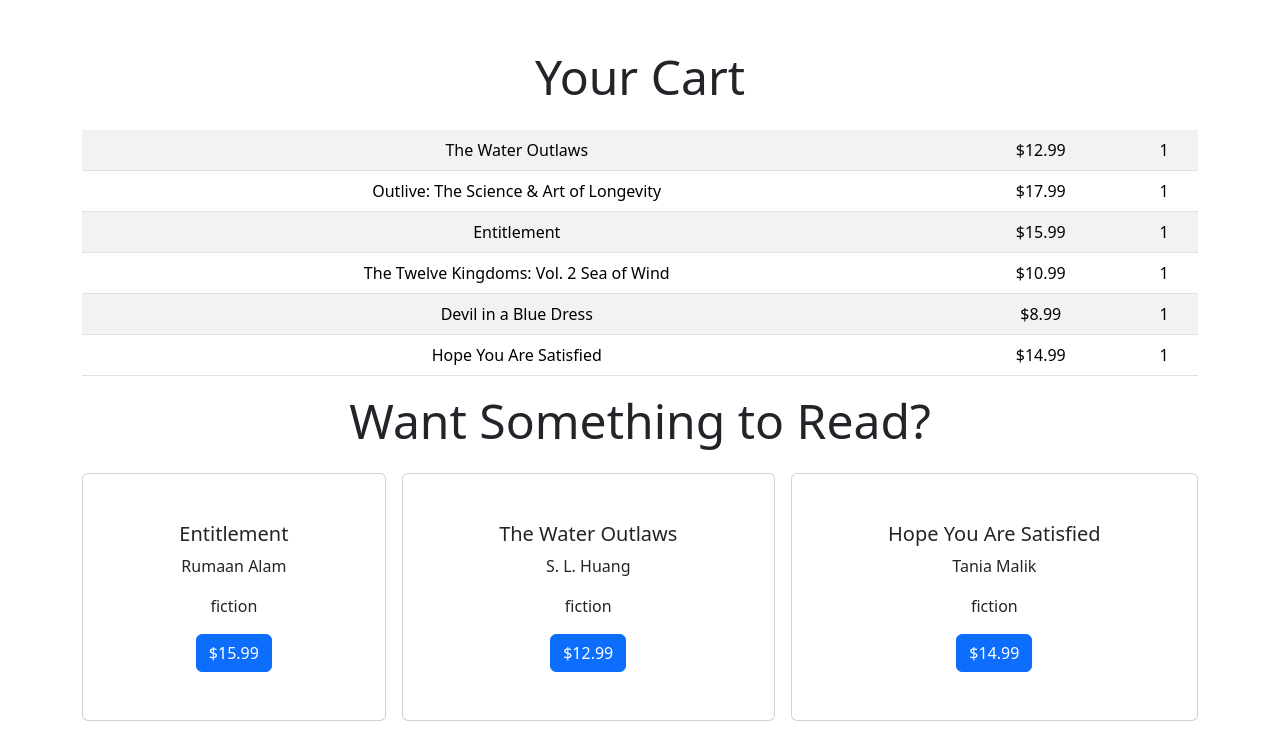
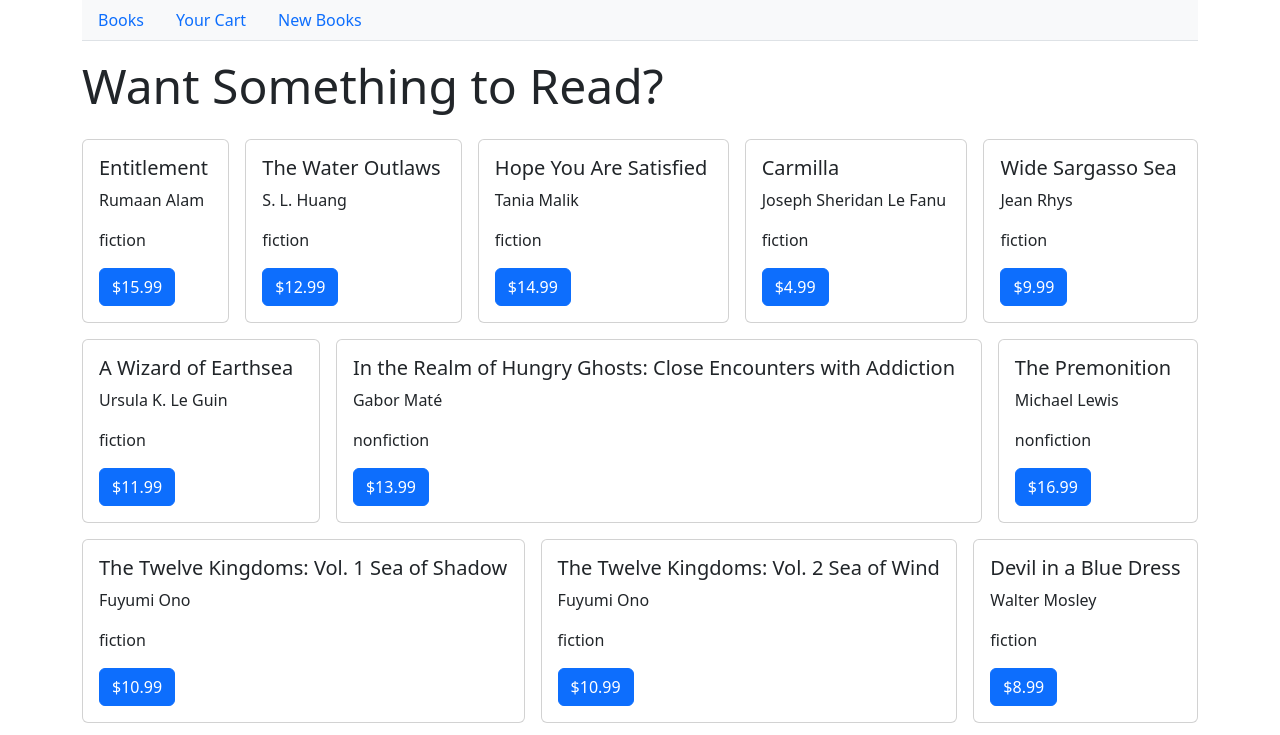
Before and after one commit to richhell/finalproject-react-ts, a React (Vite) app: page / in a window 1280 px wide. Shown: the top 735 px of the page. Built offline with nearby package versions, Linux system fonts and the light colour scheme; data requests are answered from the project's data file.

Commit message:
All three pages are working

```diff
--- a/db.json
+++ b/db.json
@@ -16,19 +16,9 @@
       "id": 6
     },
     {
-      "productId": 10,
+      "productId": 4,
       "quantity": 1,
       "id": 7
-    },
-    {
-      "productId": 11,
-      "quantity": 1,
-      "id": 8
-    },
-    {
-      "productId": 3,
-      "quantity": 1,
-      "id": 9
     }
   ],
   "books": [
@@ -116,5 +106,28 @@
       "genre": "nonfiction",
       "price": 17.99
     }
+  ],
+  "newBooks": [
+    {
+      "id": 101,
+      "title": "I Want to Burn This Place Down: Essays",
+      "author": "Maris Kreizman",
+      "genre": "nonfiction",
+      "price": 14.99
+    },
+    {
+      "id": 102,
+      "title": "The Antidote: A Novel",
+      "author": "Karen Russell",
+      "genre": "fiction",
+      "price": 15.99
+    },
+    {
+      "id": 103,
+      "title": "Three Days in June: A Novel",
+      "author": "Anne Tyler",
+      "genre": "fiction",
+      "price": 16.99
+    }
   ]
 }
--- a/package.json
+++ b/package.json
@@ -13,7 +13,8 @@
     "bootstrap": "^5.3.3",
     "react": "^19.0.0",
     "react-bootstrap": "^2.10.9",
-    "react-dom": "^19.0.0"
+    "react-dom": "^19.0.0",
+    "react-router-dom": "^7.2.0"
   },
   "devDependencies": {
     "@eslint/js": "^9.19.0",
--- a/src/App.tsx
+++ /dev/null
@@ -1,32 +0,0 @@
-import 'bootstrap/dist/css/bootstrap.min.css';
-import { useState } from 'react'
-import './App.css'
-import ProductList from './components/ProductList';
-import CartList from './components/CartList';
-import type { CartItem } from './types';
-import type { BookItem } from './types';
-
-export default function App() {
-  const [cartItems, setCartItems] = useState<CartItem[]>([]);
-  const [books, setBooks] = useState<BookItem[]>([]);
-
-  return (
-    <div className="container mt-3">
-      <h2 className="display-5 mb-4">Your Cart</h2>
-      <CartList
-      cartItems={cartItems}
-      setCartItems={setCartItems}
-      books={books}
-      />
-      <h2 className="display-5 mb-4">Want Something to Read?</h2>
-      <ProductList
-      cartItems={cartItems}
-      setCartItems={setCartItems}
-      books={books}
-      setBooks={setBooks}
-      />
-
-    </div>
-  )
-
-}
--- /dev/null
+++ b/src/NewBooks.tsx
@@ -0,0 +1,63 @@
+import { useEffect, useState } from "react";
+import { Spinner } from "react-bootstrap";
+import type { BookItem } from "./types";
+const bookData = "http://localhost:3000/";
+
+export default function NewBooks() {
+    const [books, setBooks] = useState<BookItem[]>([]);
+    const [loading, setLoading] = useState(false);
+    const [error, setError] = useState<null | string>(null);
+
+    // Render the list of books.
+  useEffect( () => {
+    const asyncFunction = async () => {
+      setLoading(true);
+      try {
+          const response = await fetch(bookData + "newbooks");
+
+          if (!response.ok) {
+            setError("Uh-oh! Something went wrong. " + response.statusText);
+          } else {
+            const data = await response.json()
+            setBooks(data);
+            setError(null);
+      }
+    } catch (error: any) {
+      setError("Uh-oh! Something went wrong. " + error.message);
+    }
+    setLoading(false);
+  }
+    asyncFunction();
+  }, []);
+
+
+    return(
+      <>
+      <h4 className="display-5 mb-4">Upcoming Titles</h4>
+      <p>New titles available for pre-order. Pre-orders purchased today will ship when available.</p>
+        <div className="d-flex flex-wrap gap-3">
+        {loading &&
+          <div className="spinner-container">
+            <Spinner variant="primary" />
+          </div>}
+        {error && <p className="alert alert-danger">{error}</p>}
+        { books.map(book => (
+            <div className="card flex-grow-1" key={book.id}>
+              <div className="card-body">
+                <h5 className="card-title">{book.title}</h5>
+                <p className="card-text">{book.author}</p>
+                <p className="card-text">{book.genre}</p>
+                <button
+                className="btn btn-primary"
+              >
+                ${book.price.toFixed(2)}</button>
+              </div>
+
+            </div>
+          ))
+        }
+
+        </div>
+      </>
+        )
+}
--- /dev/null
+++ b/src/Root.tsx
@@ -0,0 +1,25 @@
+import { NavLink, Outlet } from 'react-router-dom';
+import 'bootstrap/dist/css/bootstrap.min.css';
+import './index.css';
+export default function Root() {
+
+
+  return (
+    <div className="container">
+      <ul className="nav bg-light mb-3 border-bottom" >
+        <li className='nav-item'>
+          <NavLink to="/" className="nav-link">Books</NavLink>
+        </li>
+        <li className='nav-item'>
+          <NavLink to="/books-cart" className="nav-link">Your Cart</NavLink>
+        </li>
+        <li className='nav-item'>
+          <NavLink to="/newbooks" className="nav-link">New Books</NavLink>
+        </li>
+      </ul>
+      <Outlet />
+
+    </div>
+  )
+
+}
--- a/src/components/CartList.tsx
+++ b/src/components/CartList.tsx
@@ -6,18 +6,15 @@ import type { BookItem } from "../types";
 import CartItemRow from "./CartItemRow";
 const bookData = "http://localhost:3000/";
 
-type Props = {
-    cartItems: CartItem[]
-    setCartItems: (newValue: CartItem[]) => void
-    books: BookItem[]
 
-}
-export default function CartList({ cartItems, setCartItems, books }: Props) {
+export default function CartList() {
+    const [cartItems, setCartItems] = useState<CartItem[]>([]);
+    const [books, setBooks] = useState<BookItem[]>([]);
     const [loading, setLoading] = useState(false);
     const [error, setError] = useState<null | string>(null);
 
      useEffect( () => {
-        const asyncFunction = async () => {
+        const fetchCart = async () => {
             setLoading(true);
             try {
                 const response = await fetch(bookData + "cart");
@@ -32,13 +29,40 @@ export default function CartList({ cartItems, setCartItems, books }: Props) {
             }
             setLoading(false);
         }
-        asyncFunction();
+        fetchCart()
+
+        const fetchBooks = async () => {
+            setLoading(true);
+            try {
+                const response = await fetch(bookData + "books");
+
+                if (!response.ok) {
+                  setError("Uh-oh! Something went wrong. " + response.statusText);
+                } else {
+                  const data = await response.json()
+                  setBooks(data);
+                  setError(null);
+            }
+          } catch (error: any) {
+            setError("Uh-oh! Something went wrong. " + error.message);
+          }
+          setLoading(false);
+        }
+        fetchBooks();
       }, []
 
     );
 
+    // Remove a book from the cart.
+    const deleteBook = (id: number) => {
+        const updatedBooks = books.filter((book) => book.id !== id);
+        setBooks(updatedBooks);
+    };
+
+    // Render the list of books in the cart.
     return(
         <>
+        <h4 className="display-5 mb-4">Your Cart</h4>
         {loading ? (
             <div className="spinner-container">
             <Spinner variant="primary" />
@@ -53,7 +77,8 @@ export default function CartList({ cartItems, setCartItems, books }: Props) {
                 <CartItemRow
                 key={item.id}
                 item={item}
-                books={books}/>
+                books={books}
+                />
             ))}
             </tbody>
         </table>
--- /dev/null
+++ b/src/components/ErrorPage.tsx
@@ -0,0 +1,10 @@
+import { useRouteError } from "react-router-dom"
+
+export default function ErrorPage() {
+    const error: any = useRouteError()
+    return (
+        <div className="text-danger">
+            {error.message || error.statusText}
+        </div>
+    )
+}
--- a/src/components/ProductList.tsx
+++ b/src/components/ProductList.tsx
@@ -1,16 +1,11 @@
 import { useEffect } from "react";
 import { useState } from "react";
 import { Spinner } from "react-bootstrap";
-import type { BookItem, CartItem } from "../types";
+import type { BookItem } from "../types";
 const bookData = "http://localhost:3000/";
 
-type Props = {
-    cartItems: CartItem[]
-    setCartItems: (newValue: CartItem[]) => void
-    books: BookItem[]
-    setBooks: (newValue: BookItem[]) => void
-}
-export default function ProductList({ setCartItems, cartItems, books, setBooks }: Props) {
+export default function ProductList() {
+    const [books, setBooks] = useState<BookItem[]>([]);
       const [loading, setLoading] = useState(false);
       const [isAdding, setIsAdding] = useState(false);
       const [error, setError] = useState<null | string>(null);
@@ -20,20 +15,16 @@ export default function ProductList({ setCartItems, cartItems, books, setBooks }
   useEffect( () => {
     const asyncFunction = async () => {
       setLoading(true);
-      try {
+
           const response = await fetch(bookData + "books");
+          if (!response.ok) {
+            throw new Error(response.statusText);
+          }
+          const data = await response.json()
+          setBooks(data);
 
-          if (!response.ok) {
-            setError("Uh-oh! Something went wrong. " + response.statusText);
-          } else {
-            const data = await response.json()
-            setBooks(data);
-            setError(null);
-      }
-    } catch (error: any) {
-      setError("Uh-oh! Something went wrong. " + error.message);
-    }
-    setLoading(false);
+
+      setLoading(false);
   }
     asyncFunction();
   }, []);
@@ -55,9 +46,6 @@ export default function ProductList({ setCartItems, cartItems, books, setBooks }
       })
       if (!response.ok) {
         setError("Uh-oh! Something went wrong. " + response.statusText);
-      } else {
-      const newlyCreatedCartItem = await response.json()
-      setCartItems( [...cartItems, newlyCreatedCartItem] )
       }
     } catch (error: any) {
       setError("Uh-oh! Something went wrong. " + error.message);
@@ -65,6 +53,8 @@ export default function ProductList({ setCartItems, cartItems, books, setBooks }
     setIsAdding(false);
   }
     return(
+      <>
+      <h4 className="display-5 mb-4">Want Something to Read?</h4>
         <div className="d-flex flex-wrap gap-3">
         {loading &&
           <div className="spinner-container">
@@ -90,6 +80,7 @@ export default function ProductList({ setCartItems, cartItems, books, setBooks }
         }
 
         </div>
+      </>
         )
 
 
--- a/src/index.css
+++ b/src/index.css
@@ -0,0 +1,4 @@
+.active {
+    color: darkblue;
+    font-weight: bold;
+}
--- a/src/main.tsx
+++ b/src/main.tsx
@@ -1,12 +1,39 @@
 import { StrictMode } from 'react'
 import { createRoot } from 'react-dom/client'
 import './index.css'
-import App from './App.tsx'
 import 'bootstrap/dist/css/bootstrap.min.css';
+import { createBrowserRouter, RouterProvider, } from 'react-router-dom';
+import NewBooks from './NewBooks';
+import Root from './Root';
+import ProductList from './components/ProductList';
+import CartList from './components/CartList';
+import ErrorPage from './components/ErrorPage';
+
+const router = createBrowserRouter([
+    {
+      path: "/",
+      element: <Root />,
+      errorElement: <ErrorPage />,
+
+      children: [{
+        path: "/",
+        element: <ProductList/>
+      },
+      {
+        path: "/books-cart",
+        element: <CartList/>
+      } ,
+      {
+        path: "/newbooks",
+        element: <NewBooks/>
+      }
+      ]
+  }]
+)
 
 
 createRoot(document.getElementById('root')!).render(
   <StrictMode>
-    <App />
+    <RouterProvider router={router}/>
   </StrictMode>,
 )
```
Also changed, not shown: src/Layout.tsx (added, +12 -0 lines), 1 other file (tests, documents, lock files or other folders).
